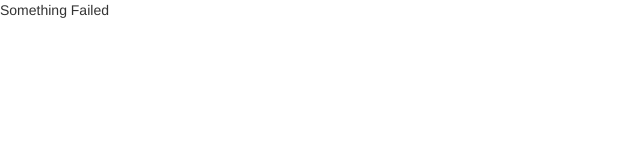
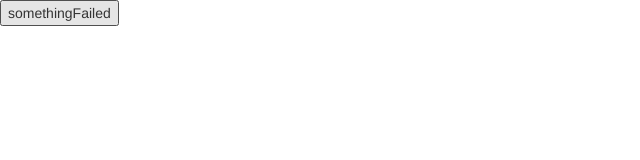
Before and after one commit to kangkyu/using-services-in-angular-directives, a website: page index.html in a window 1280 px wide. Shown: the whole page, without its empty margins (0-640 px from the left). Drawn offline with nearby package versions, Linux system fonts and the light colour scheme; some packages are replaced by stand-ins of ours; a script that the page names is missing.

Commit message:
add ng-click to show the message when click a button

```diff
--- a/app.js
+++ b/app.js
@@ -2,7 +2,9 @@ angular.module("app", ["ui.bootstrap"])
 .controller("AppCtrl", function AppCtrl(){
     var app = this;
 
-    app.alertMessage = "Something Failed";
-    app.alertType = "danger";
-    app.showAlert = true;
+    app.somethingFailed = function(){
+        app.alertMessage = "Something Failed";
+        app.alertType = "danger";
+        app.showAlert = true;
+    }
 })
--- a/index.html
+++ b/index.html
@@ -12,5 +12,7 @@
     </head>
     <body>
         <alert ng-if="app.showAlert" type="{{app.alertType}}">{{app.alertMessage}}</alert>
+
+        <button name="button" ng-click="app.somethingFailed()">somethingFailed</button>
     </body>
 </html>
```
